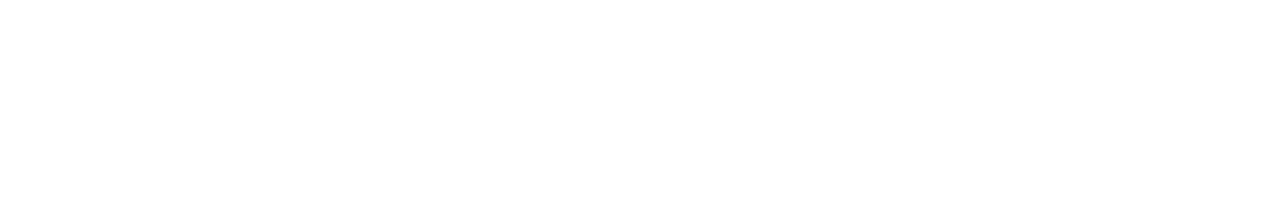
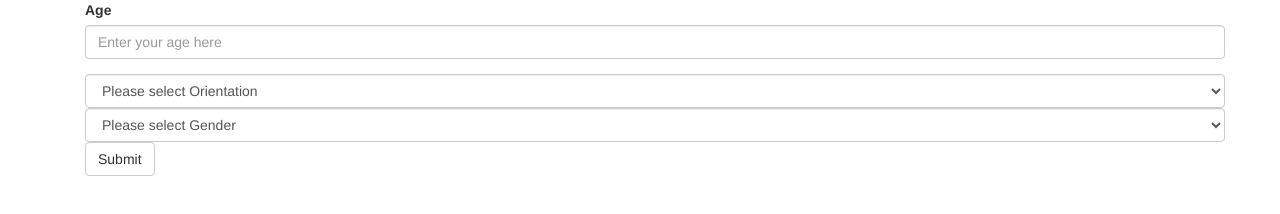
Before and after one commit to chrisberry321/celeb, a plain HTML site: page index.html in a window 1280 px wide. Drawn offline with Linux system fonts and the light colour scheme.

Commit message:
add forms framework to index

```diff
--- a/index.html
+++ b/index.html
@@ -18,5 +18,36 @@
   </head>
   <body>
 
+    <div class="container">
+
+      <div class="container container-form">
+        <form>
+          <div class="form-group">
+            <label for="exampleInputEmail1">Age</label>
+            <input type="email" class="form-control" id="exampleInputEmail1" placeholder="Enter your age here">
+          </div>
+
+          <select class="form-control">
+            <option>Please select Orientation</option>
+            <option>Gay</option>
+            <option>Straight</option>
+            <option>Lesbian</option>
+          </select>
+
+          <select class="form-control">
+            <option>Please select Gender</option>
+            <option>Female</option>
+            <option>Male</option>
+          </select>
+
+          <button type="submit" class="btn btn-default">Submit</button>
+
+        </form>
+      </div>
+
+      <div class="container-result1">
+      </div>
+
+    </div>
   </body>
 </html>
```
